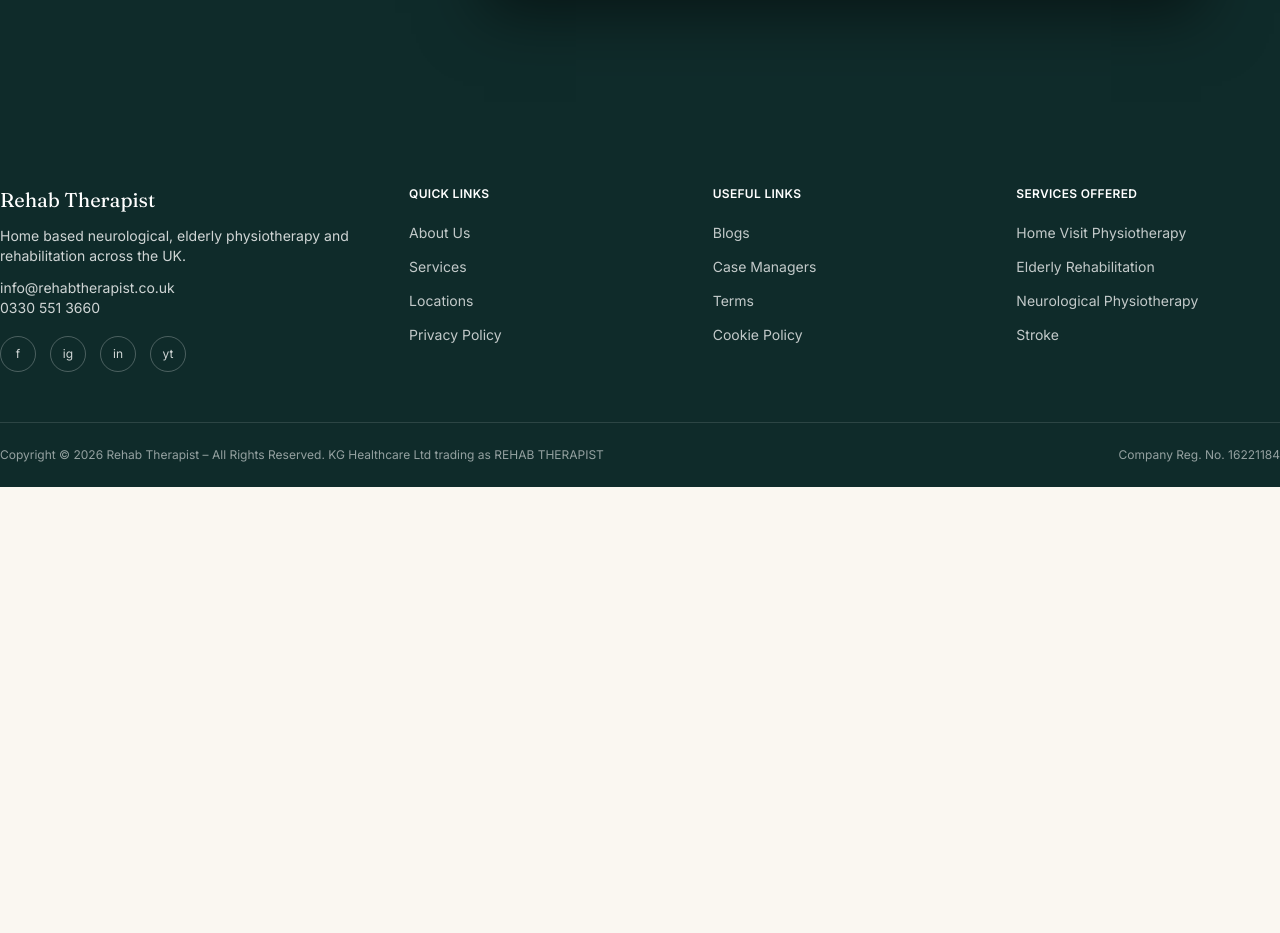
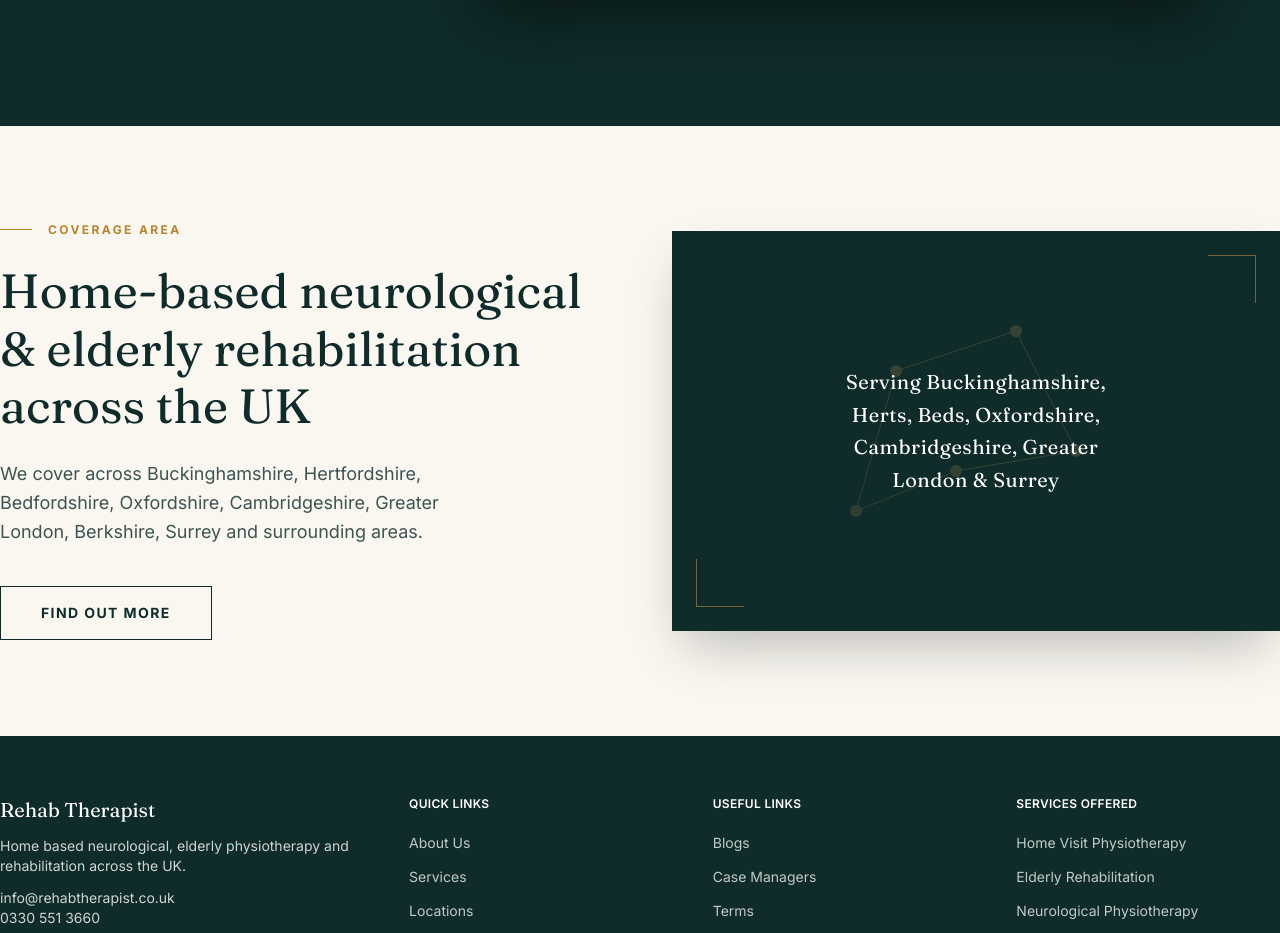
Before and after one commit to Sijan666/rehabTherapy, a React (Vite) app: page / in a window 1280 px wide. Shown: the part 2391-3324 px from the top of the page. Before the commit the page ends 2878 px from the top, so only its background shows below. Built offline with nearby package versions, Linux system fonts and the light colour scheme.

Commit message:
feat: integrate coverage section into home layout

```diff
--- a/src/components/pages/Home.jsx
+++ b/src/components/pages/Home.jsx
@@ -2,7 +2,7 @@ import { Helmet } from 'react-helmet-async';
 import Hero from '../layouts/Hero';
 import WhyChoose from '../layouts/WhyChoose';
 import Founder from '../layouts/Founder';
-// import Coverage from '../layouts/Coverage';
+import Coverage from '../layouts/Coverage';
 // import Stats from '../layouts/Stats';
 // import Services from '../layouts/Services';
 // import Conditions from '../layouts/Conditions';
@@ -22,7 +22,7 @@ const Home = () => {
             <Hero />
             <WhyChoose />
             <Founder />
-            {/* <Coverage /> */}
+            <Coverage />
             {/* <Stats /> */}
             {/* <Services /> */}
             {/* <Conditions /> */}
```
